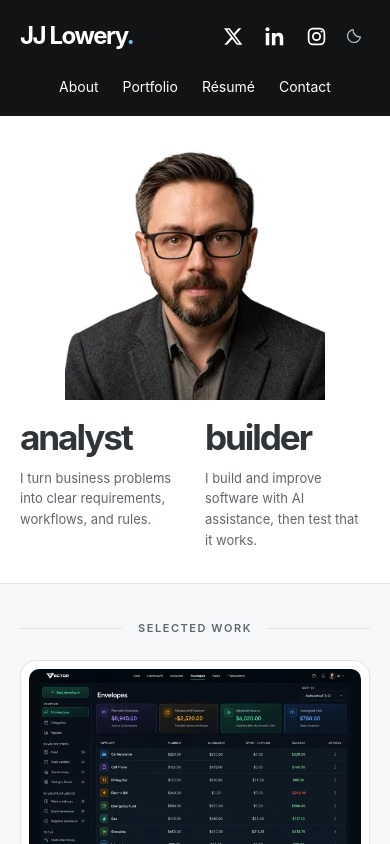
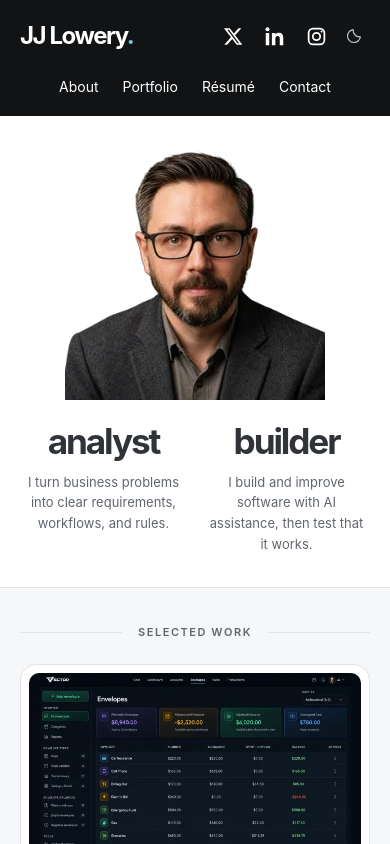
Before and after one commit to GenetheLionKing/jj-lowery-portfolio, a Next.js app: page / in a window 390 px wide. Shown: the top 844 px of the page. Built offline with nearby package versions, Linux system fonts and the light colour scheme.

Commit message:
Balance mobile hero headings and descriptions for review

```diff
--- a/app/globals.css
+++ b/app/globals.css
@@ -587,8 +587,9 @@
   }
   @container hero-shell (max-width: 750px) {
     .hero-stage {
-      grid-template-columns: 1fr 1fr;
-      gap: 20px;
+      width: calc(100% - 48px);
+      grid-template-columns: repeat(2, minmax(0, 1fr));
+      gap: 24px;
       min-height: 0;
       padding-block: 24px 32px;
     }
@@ -602,6 +603,7 @@
       padding: 0;
       grid-row: 2;
       align-self: start;
+      text-align: center;
     }
     .competency-analysis {
       grid-column: 1;
@@ -613,6 +615,8 @@
       font-size: clamp(2.2rem, 9cqi, 3.5rem);
     }
     .competency p {
+      max-width: 24ch;
+      margin-inline: auto;
       font-size: 13px;
       line-height: 1.6;
       margin-top: 12px;
```
Also changed, not shown: 6 other files (tests, documents, lock files or other folders).
